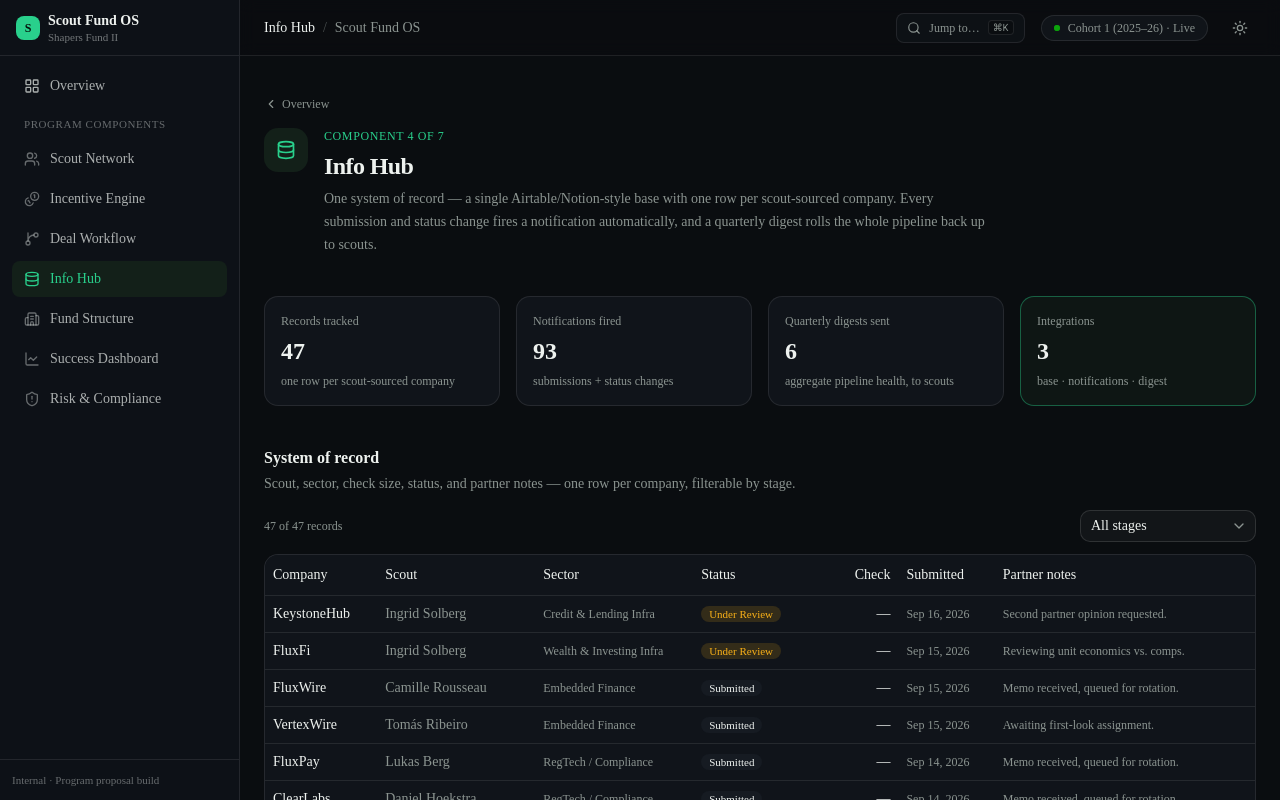
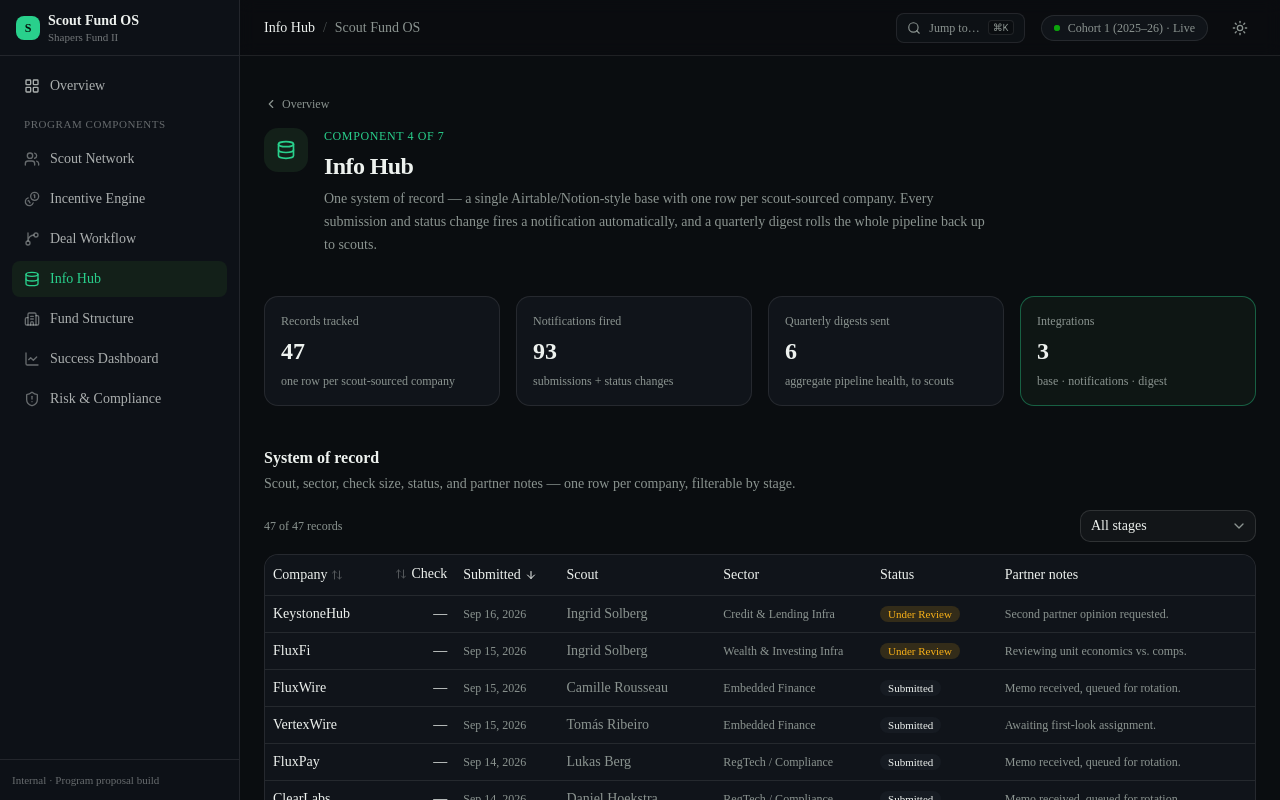
Before and after one commit to vascocostaaugusto/scout-fund-os, a Next.js app: page /info-hub in a window 1280 px wide. Built offline with nearby package versions, Linux system fonts and the light colour scheme.

Commit message:
Add sortable columns to Info Hub deal table (Company, Check, Submitted)

```diff
--- a/src/components/info-hub/deal-table.tsx
+++ b/src/components/info-hub/deal-table.tsx
@@ -1,6 +1,7 @@
 "use client";
 
 import { useMemo, useState } from "react";
+import { ArrowUp, ArrowDown, ArrowUpDown } from "lucide-react";
 import { deals, scoutById } from "@/lib/data";
 import type { DealStage } from "@/lib/data";
 import { formatUsd, formatDate } from "@/lib/format";
@@ -45,13 +46,36 @@ const STAGE_BADGE: Record<DealStage, string> = {
 
 const STAGES = Object.keys(STAGE_LABEL) as DealStage[];
 
+type SortKey = "company" | "check" | "submitted";
+type SortDir = "asc" | "desc";
+
+const SORTABLE: { key: SortKey; label: string; className?: string }[] = [
+  { key: "company", label: "Company" },
+  { key: "check", label: "Check", className: "text-right" },
+  { key: "submitted", label: "Submitted" },
+];
+
 export function DealTable() {
   const [stageFilter, setStageFilter] = useState<string>("all");
+  const [sort, setSort] = useState<{ key: SortKey; dir: SortDir }>({ key: "submitted", dir: "desc" });
+
+  function toggleSort(key: SortKey) {
+    setSort((prev) =>
+      prev.key === key ? { key, dir: prev.dir === "asc" ? "desc" : "asc" } : { key, dir: "desc" },
+    );
+  }
 
   const rows = useMemo(() => {
     const filtered = stageFilter === "all" ? deals : deals.filter((d) => d.stage === stageFilter);
-    return [...filtered].sort((a, b) => new Date(b.submittedAt).getTime() - new Date(a.submittedAt).getTime());
-  }, [stageFilter]);
+    const sorted = [...filtered].sort((a, b) => {
+      let cmp = 0;
+      if (sort.key === "company") cmp = a.companyName.localeCompare(b.companyName);
+      else if (sort.key === "check") cmp = (a.checkSizeUsd ?? -1) - (b.checkSizeUsd ?? -1);
+      else cmp = new Date(a.submittedAt).getTime() - new Date(b.submittedAt).getTime();
+      return sort.dir === "asc" ? cmp : -cmp;
+    });
+    return sorted;
+  }, [stageFilter, sort]);
 
   return (
     <div className="flex flex-col gap-3">
@@ -77,12 +101,32 @@ export function DealTable() {
           <Table>
             <TableHeader className="sticky top-0 z-10 bg-card">
               <TableRow className="hover:bg-transparent">
-                <TableHead>Company</TableHead>
+                {SORTABLE.map((col) => (
+                  <TableHead key={col.key} className={col.className}>
+                    <button
+                      type="button"
+                      onClick={() => toggleSort(col.key)}
+                      className={cn(
+                        "inline-flex items-center gap-1 transition-colors hover:text-foreground",
+                        col.className === "text-right" && "flex-row-reverse",
+                      )}
+                    >
+                      {col.label}
+                      {sort.key === col.key ? (
+                        sort.dir === "asc" ? (
+                          <ArrowUp className="size-3" />
+                        ) : (
+                          <ArrowDown className="size-3" />
+                        )
+                      ) : (
+                        <ArrowUpDown className="size-3 opacity-30" />
+                      )}
+                    </button>
+                  </TableHead>
+                ))}
                 <TableHead>Scout</TableHead>
                 <TableHead>Sector</TableHead>
                 <TableHead>Status</TableHead>
-                <TableHead className="text-right">Check</TableHead>
-                <TableHead>Submitted</TableHead>
                 <TableHead>Partner notes</TableHead>
               </TableRow>
             </TableHeader>
@@ -98,6 +142,10 @@ export function DealTable() {
                 rows.map((d) => (
                   <TableRow key={d.id}>
                     <TableCell className="font-medium text-foreground">{d.companyName}</TableCell>
+                    <TableCell className="text-right tabular-nums text-sm">
+                      {d.checkSizeUsd ? formatUsd(d.checkSizeUsd) : "—"}
+                    </TableCell>
+                    <TableCell className="text-xs text-muted-foreground">{formatDate(d.submittedAt)}</TableCell>
                     <TableCell className="text-sm text-muted-foreground">
                       {scoutById.get(d.scoutId)?.name}
                     </TableCell>
@@ -107,10 +155,6 @@ export function DealTable() {
                         {STAGE_LABEL[d.stage]}
                       </span>
                     </TableCell>
-                  <TableCell className="text-right tabular-nums text-sm">
-                    {d.checkSizeUsd ? formatUsd(d.checkSizeUsd) : "—"}
-                  </TableCell>
-                  <TableCell className="text-xs text-muted-foreground">{formatDate(d.submittedAt)}</TableCell>
                     <TableCell className="max-w-56 truncate text-xs text-muted-foreground" title={d.partnerNotes}>
                       {d.partnerNotes}
                     </TableCell>
```
Lines whose indentation alone changed are shown as unchanged.
